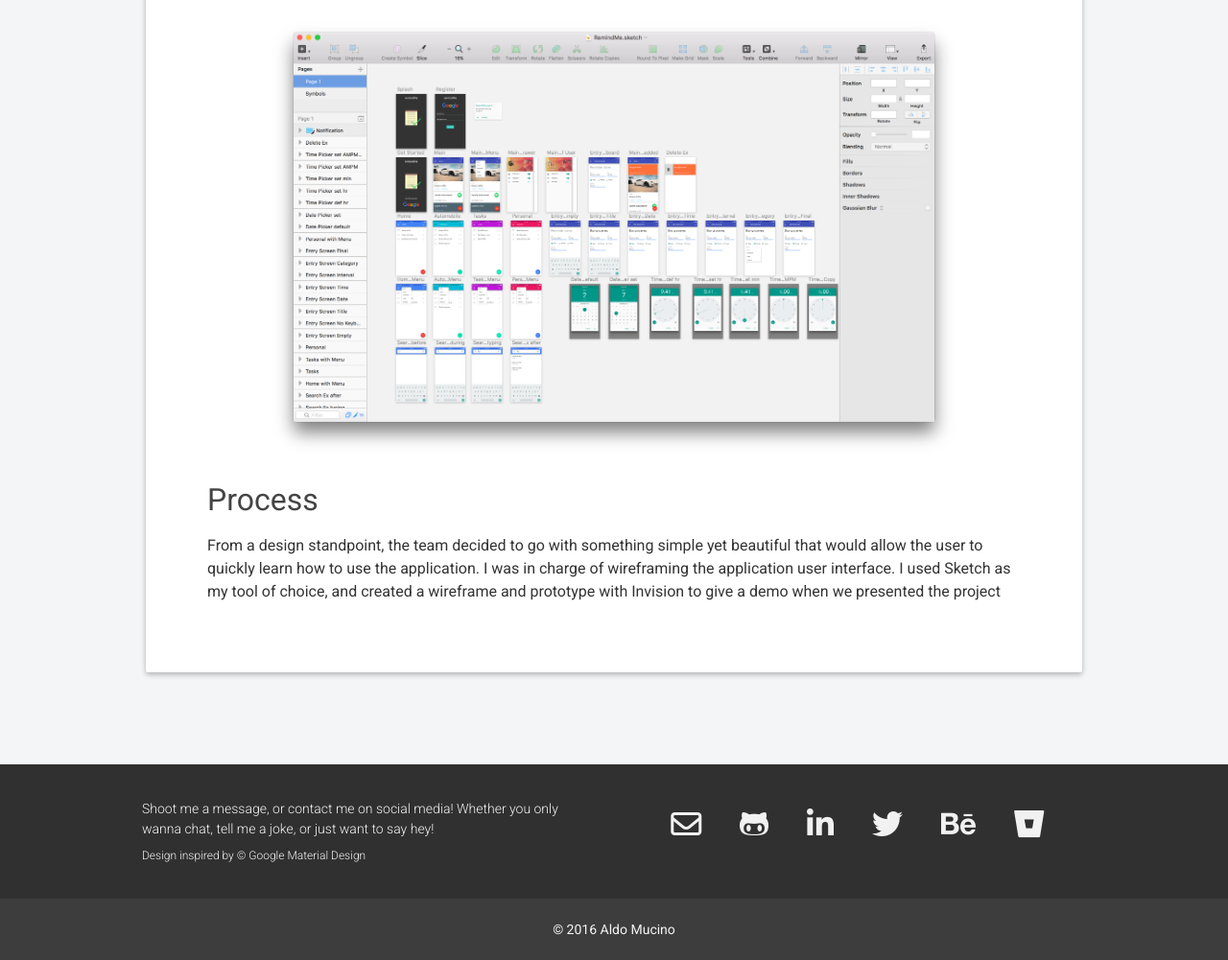
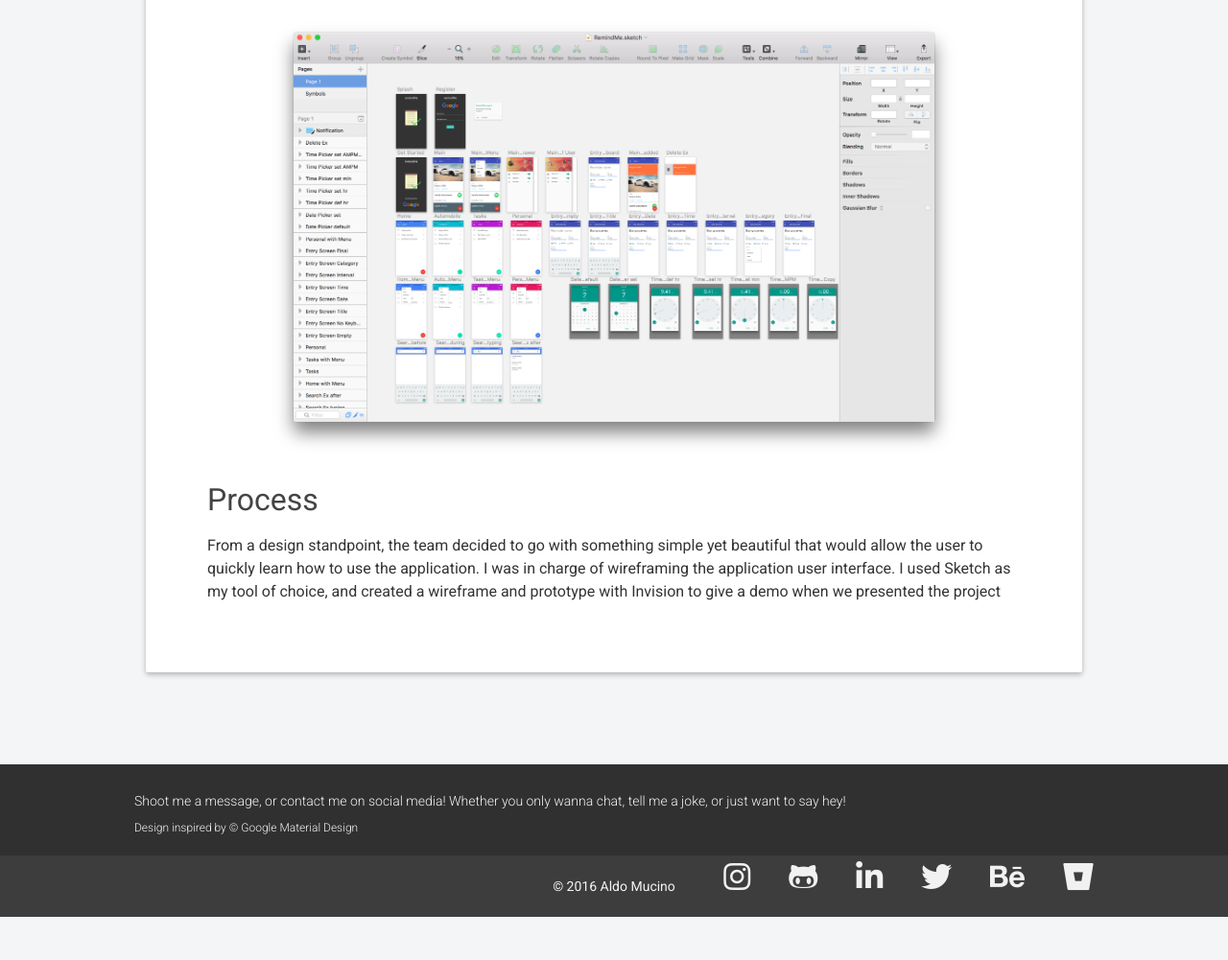
Before and after one commit to amucinom/amucinom.github.io, a website: page portfolio/remindme.html in a window 1280 px wide. Shown: the part 723-1724 px from the top of the page at 96% size. After the commit the page ends 1679 px from the top, so only its background shows below. Drawn offline with nearby package versions, Linux system fonts and the light colour scheme.

Commit message:
Fixed footer in all pages

```diff
--- a/portfolio/remindme.html
+++ b/portfolio/remindme.html
@@ -53,13 +53,13 @@
     </main>
     <footer class="footer">
         <div id="footer" class="wrapper">
-            <div class="width_half mobile_width_half">
+            <div class="mobile_width_half">
                 <p class="footer-text">Shoot me a message, or contact me on social media! Whether you only wanna chat, tell me a joke, or just want to say hey!</p>
                 <p class="footer-text" style="font-size: 12px">Design inspired by &copy; Google Material Design</p>
             </div>
-            <div class="social width_half">
-                <a href="mailto:amucinom@gmail.com" class="social-link">
-                    <i class="fa fa-envelope-o" aria-hidden="true"></i>
+            <div class="social">
+                <a href="https://instagram.com/amucinom" class="social-link">
+                    <i class="fa fa-instagram" aria-hidden="true"></i>
                 </a>
                 <a class="social-link" href="https://github.com/amucinom">
                     <i class="fa fa-github-alt" aria-hidden="true"></i>
```
Also changed, not shown: about.html (+4 -4 lines), index.html (+4 -4 lines).
